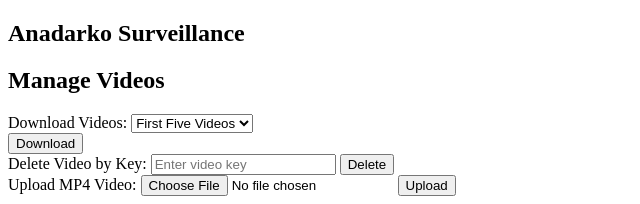
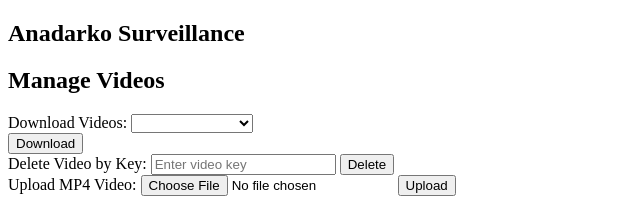
Before and after one commit to ronCodeTracker/Dm2mron-frontend-version-1.2, a SvelteKit app: page /AnadarkoSurveillance in a window 1280 px wide. Shown: the top 204 px of the page, without its empty margins (0-640 px from the left). Built offline with nearby package versions, Linux system fonts and the light colour scheme; no server answers.

Commit message:
surveillance works some mod

```diff
--- a/src/lib/index.js
+++ /dev/null
@@ -1 +0,0 @@
-// place files you want to import through the `$lib` alias in this folder.
--- a/src/routes/AnadarkoSurveillance/+page.svelte
+++ b/src/routes/AnadarkoSurveillance/+page.svelte
@@ -6,14 +6,27 @@
   import VideoList from '$lib/components/VideoList.svelte';
 
   let videos = [];
-  let selectedOption = 'firstFive';
+  let selectedOption = '';
   let videoKeyToDelete = '';
   let fileToUpload = null;
+
+
+
 
   onMount(async () => {
     const response = await fetch('https://allenskywolf.com/api/videos');
     videos = await response.json();
   });
+
+
+// Use dummy data for testing
+/*
+  let videos = [
+    { key: 'test1', name: 'Test Video 1', category: 'Demo' },
+    { key: 'test2', name: 'Test Video 2', category: 'Demo' }
+  ];
+
+*/
 
   const downloadVideos = async () => {
     let url = 'https://allenskywolf.com/api/download?';
```
